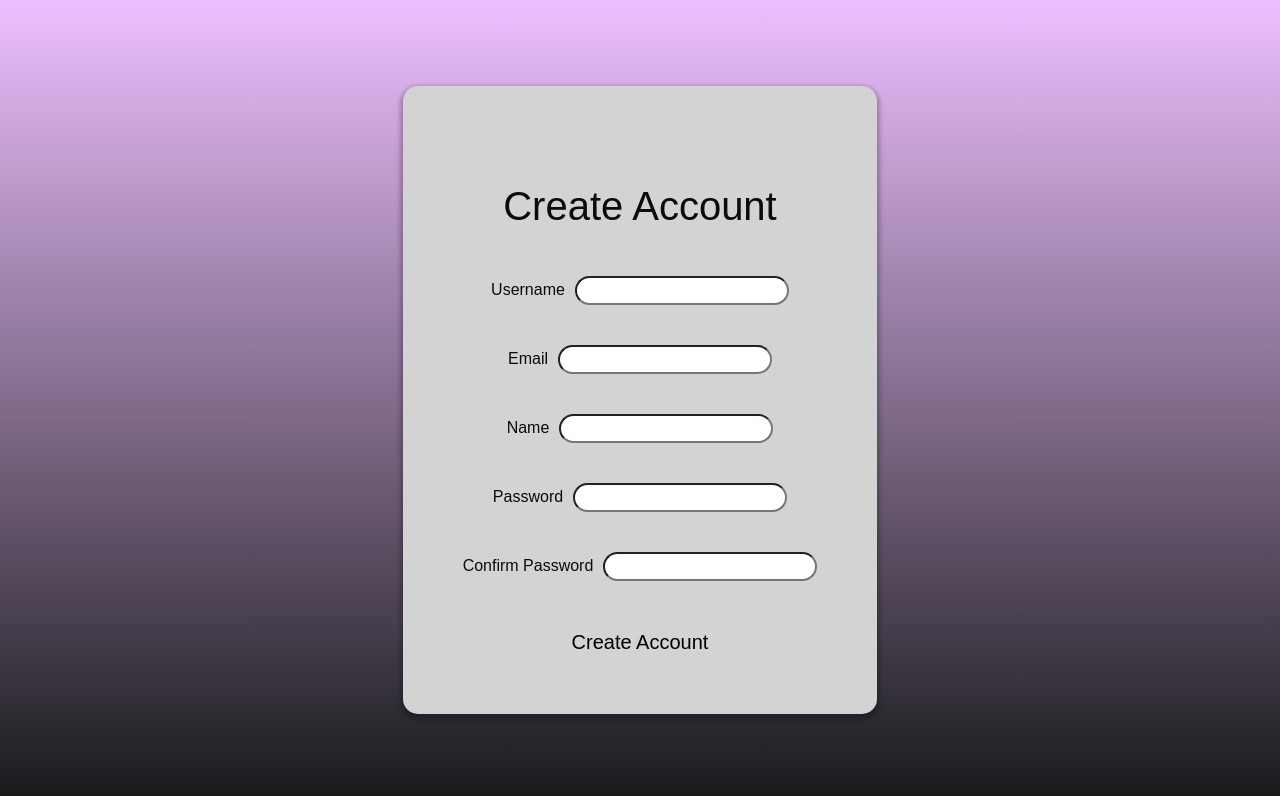
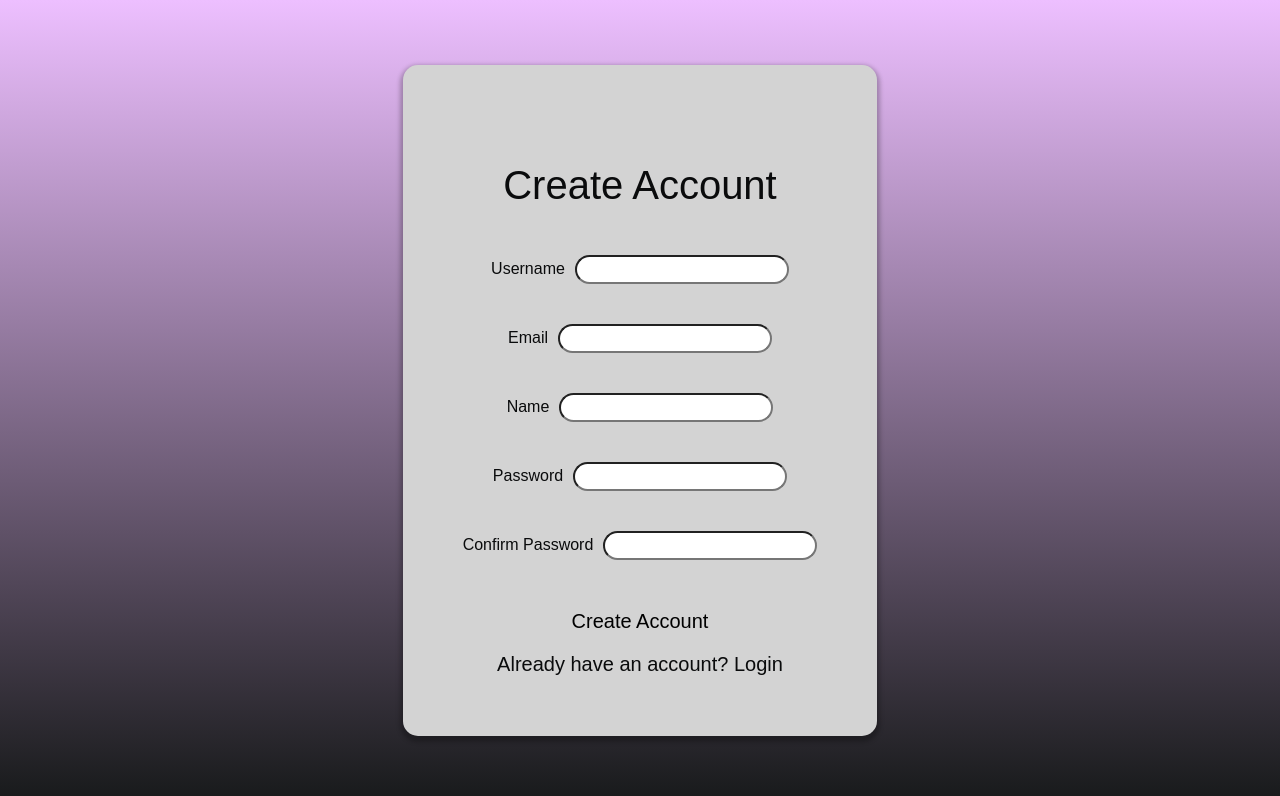
Before and after one commit to anvitha-sm/Momentum, a React (Vite) app in the folder frontend/: page /signup in a window 1280 px wide. Shown: the top 796 px of the page. Built offline with nearby package versions, Linux system fonts and the light colour scheme.

Commit message:
Added routing from create account to signin

```diff
--- a/frontend/src/Account/CreateAccount.jsx
+++ b/frontend/src/Account/CreateAccount.jsx
@@ -94,9 +94,17 @@ export default function CreateAccount() {
               className="input"
             />
           </div>
-          <button onClick={createAccount} className="button">
-            Create Account
-          </button>
+          <div style={{ display: "flex", flexDirection: "column" }}>
+            <button onClick={createAccount} className="button">
+              Create Account
+            </button>
+            <button
+              onClick={() => navigate("/login")}
+              className="button mainFont"
+            >
+              Already have an account? Login
+            </button>
+          </div>
         </div>
       </div>
       <div
@@ -106,16 +114,7 @@ export default function CreateAccount() {
           alignItems: "center",
           flexGrow: 1,
         }}
-      >
-        {/* Optional: Add a link to the login page */}
-        {/* <button
-            onClick={() => console.log("Navigate to login page")}
-            style={{ width: "10%" }}
-            className="button mainFont"
-          >
-            Already have an account? Login
-          </button> */}
-      </div>
+      ></div>
     </div>
   );
 }
```
